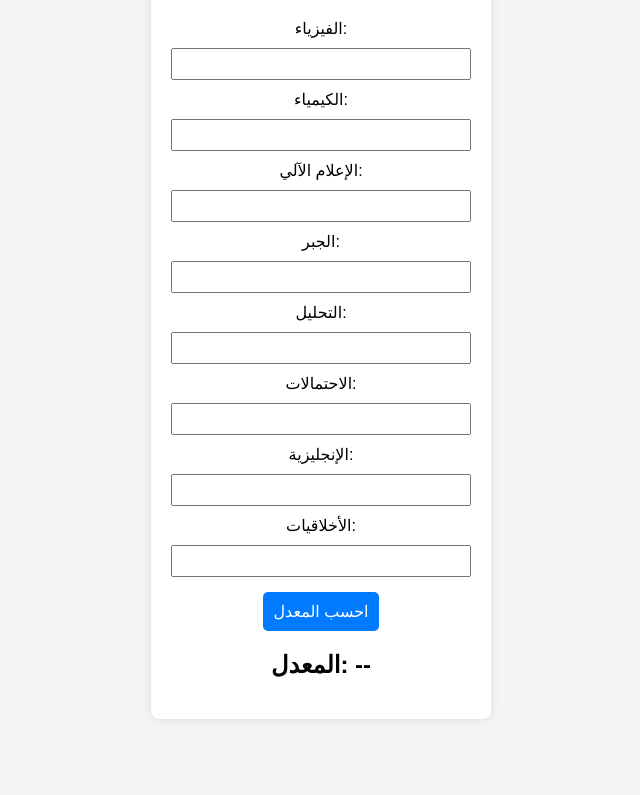
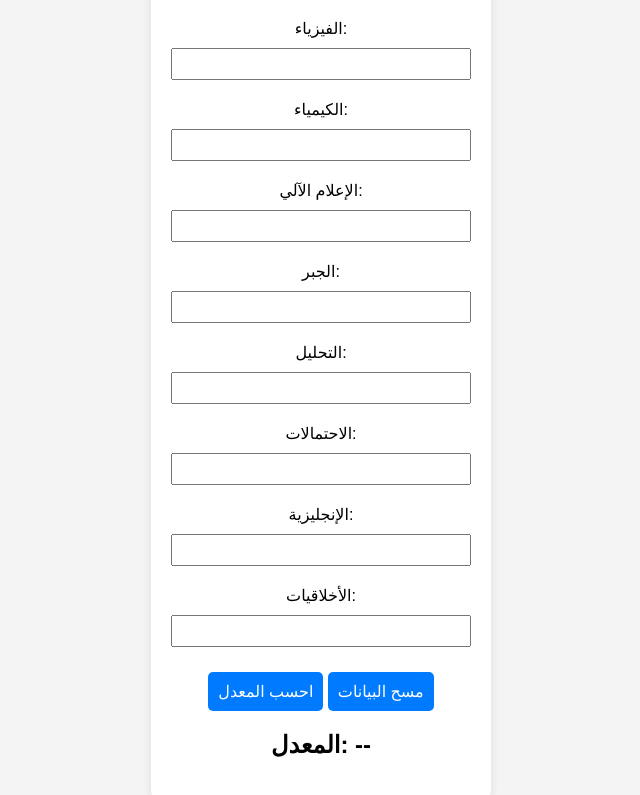
Before and after one commit to amor-mouh/NEW1, a plain HTML site: page index.html in a window 1280 px wide. Shown: the part 148-943 px from the top of the page, without its empty margins (319-959 px from the left). Before the commit the page ends 895 px from the top, so only its background shows below. Drawn offline with Linux system fonts and the light colour scheme.

Commit message:
Update index.html

```diff
--- a/index.html
+++ b/index.html
@@ -10,16 +10,17 @@
     <div class="container">
         <h1>حاسبة المعدل الجامعي</h1>
         <div class="inputs">
-            <label>الفيزياء:</label> <input type="number" id="physics">
-            <label>الكيمياء:</label> <input type="number" id="chemistry">
-            <label>الإعلام الآلي:</label> <input type="number" id="cs">
-            <label>الجبر:</label> <input type="number" id="algebra">
-            <label>التحليل:</label> <input type="number" id="analysis">
-            <label>الاحتمالات:</label> <input type="number" id="probability">
-            <label>الإنجليزية:</label> <input type="number" id="english">
-            <label>الأخلاقيات:</label> <input type="number" id="ethics">
+            <label>الفيزياء:</label> <input type="number" id="physics"> <span id="physics-result"></span>
+            <label>الكيمياء:</label> <input type="number" id="chemistry"> <span id="chemistry-result"></span>
+            <label>الإعلام الآلي:</label> <input type="number" id="cs"> <span id="cs-result"></span>
+            <label>الجبر:</label> <input type="number" id="algebra"> <span id="algebra-result"></span>
+            <label>التحليل:</label> <input type="number" id="analysis"> <span id="analysis-result"></span>
+            <label>الاحتمالات:</label> <input type="number" id="probability"> <span id="probability-result"></span>
+            <label>الإنجليزية:</label> <input type="number" id="english"> <span id="english-result"></span>
+            <label>الأخلاقيات:</label> <input type="number" id="ethics"> <span id="ethics-result"></span>
         </div>
         <button onclick="calculateGPA()">احسب المعدل</button>
+        <button onclick="resetFields()">مسح البيانات</button>
         <h2 id="result">المعدل: --</h2>
     </div>
     <script src="script.js"></script>
```
